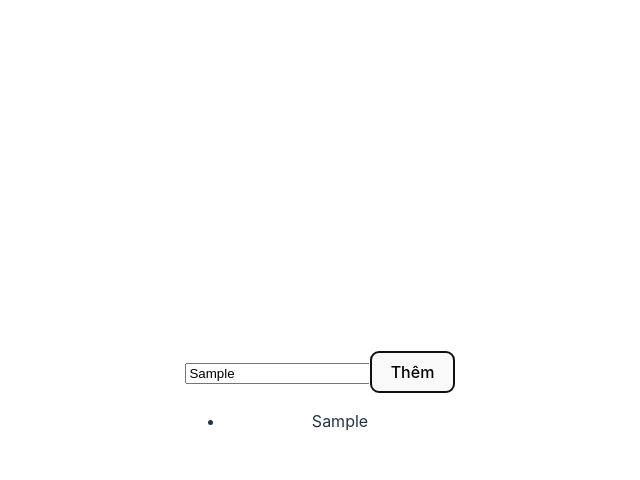
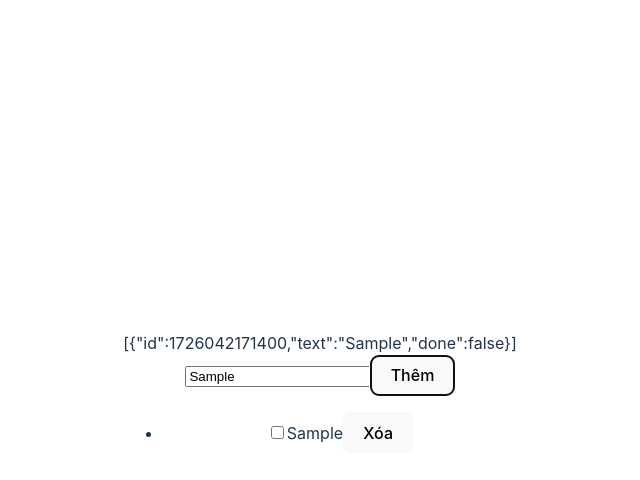
Before and after one commit to datlt2306/FPL-WEB209, a React (Vite) app: page / in a window 1280 px wide. Both pictures are taken after typing "Sample" into the empty fields and a click on the button "Thêm". Shown: the top 480 px of the page, without its empty margins (320-960 px from the left). Built offline with nearby package versions, Linux system fonts and the light colour scheme.

Commit message:
WD18401 - Buổi 2 - 2

```diff
--- a/src/App.jsx
+++ b/src/App.jsx
@@ -10,19 +10,42 @@ function App() {
         e.preventDefault();
         if (inputValue.trim() === "") return;
         // spread operator
-        setTodos([...todos, { id: Date().now, text: inputValue, done: false }]);
+        setTodos([...todos, { id: Date.now(), text: inputValue, done: false }]);
+        setInputValue("");
+    };
+    const toggleTodo = (id) => {
+        const newTodos = todos.map((todo) =>
+            todo.id === id ? { ...todo, done: !todo.done } : todo
+        );
+        setTodos(newTodos);
+    };
+    const removeTodo = (id) => {
+        setTodos(todos.filter((item) => item.id !== id));
     };
     return (
         <>
             <div>
+                {JSON.stringify(todos)}
                 <form onSubmit={onHandleSubmit}>
-                    <input type="text" onChange={(e) => setInputValue(e.target.value)} />
+                    <input
+                        type="text"
+                        defaultValue={inputValue}
+                        onChange={(e) => setInputValue(e.target.value)}
+                    />
                     <button>Thêm</button>
                 </form>
                 <ul>
                     {todos.map((todo) => (
                         <li key={todo.id}>
-                            <span>{todo.text}</span>
+                            <input
+                                type="checkbox"
+                                checked={todo.done}
+                                onChange={() => toggleTodo(todo.id)}
+                            />
+                            <span style={{ textDecoration: todo.done ? "line-through" : "none" }}>
+                                {todo.text}
+                            </span>
+                            <button onClick={() => removeTodo(todo.id)}>Xóa</button>
                         </li>
                     ))}
                 </ul>
```
